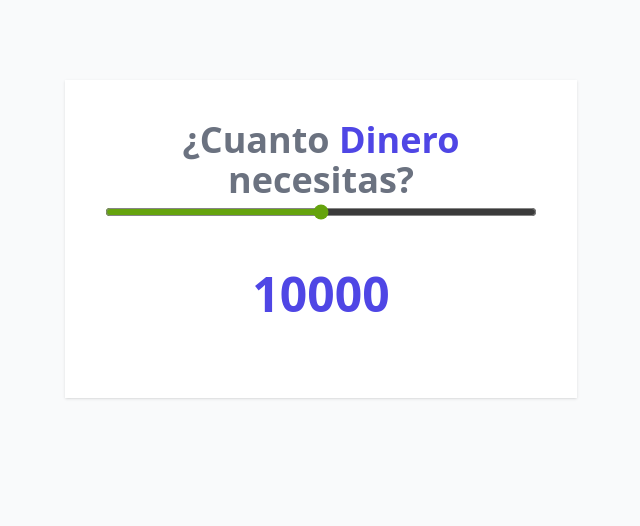
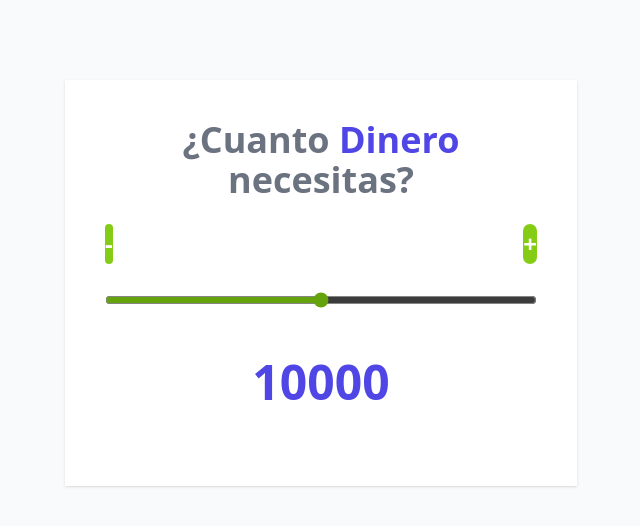
Before and after one commit to mariokarajallo/loan-calculator-react-js, a React (Vite) app: page / in a window 1280 px wide. Shown: the top 526 px of the page, without its empty margins (319-959 px from the left). Built offline with nearby package versions, Linux system fonts and the light colour scheme.

Commit message:
feat: add props in components button

```diff
--- a/src/App.jsx
+++ b/src/App.jsx
@@ -1,5 +1,6 @@
 import { useState } from "react";
 import Header from "./components/Header";
+import Button from "./components/Button";
 
 function App() {
   const [cantidad, setCantidad] = useState(10000);
@@ -9,9 +10,30 @@ function App() {
   function handleChange(e) {
     setCantidad(Number(e.target.value));
   }
+  function handleOnclickDecremento() {
+    const valor = cantidad - step;
+    if (valor < 0) {
+      alert("El dinero no puede ser menor a 0");
+    } else {
+      setCantidad(valor);
+    }
+  }
+  function handleOnclickIncremento() {
+    const valor = cantidad + step;
+    if (valor > 20000) {
+      alert("El dinero no puede ser mayor a 20000");
+    } else {
+      setCantidad(valor);
+    }
+  }
+
   return (
     <div className="my-20 max-w-lg mx-auto bg-white shadow p-10">
       <Header />
+      <div className="flex justify-between my-6">
+        <Button operador="-" fn={handleOnclickDecremento} />
+        <Button operador="+" fn={handleOnclickIncremento} />
+      </div>
       <input
         type="range"
         className="w-full h-6 bg-gray-200 accent-lime-600"
--- a/src/components/Button.jsx
+++ b/src/components/Button.jsx
@@ -1,10 +1,11 @@
-function Button() {
+function Button({ operador, fn }) {
   return (
     <button
       type="button"
       className="h-10 flex items-center justify-center font-bold text-white text-2xl bg-lime-500 rounded-full hover:ring-offset-2 hover:ring-lime-500"
+      onClick={fn}
     >
-      -
+      {operador}
     </button>
   );
 }
```
